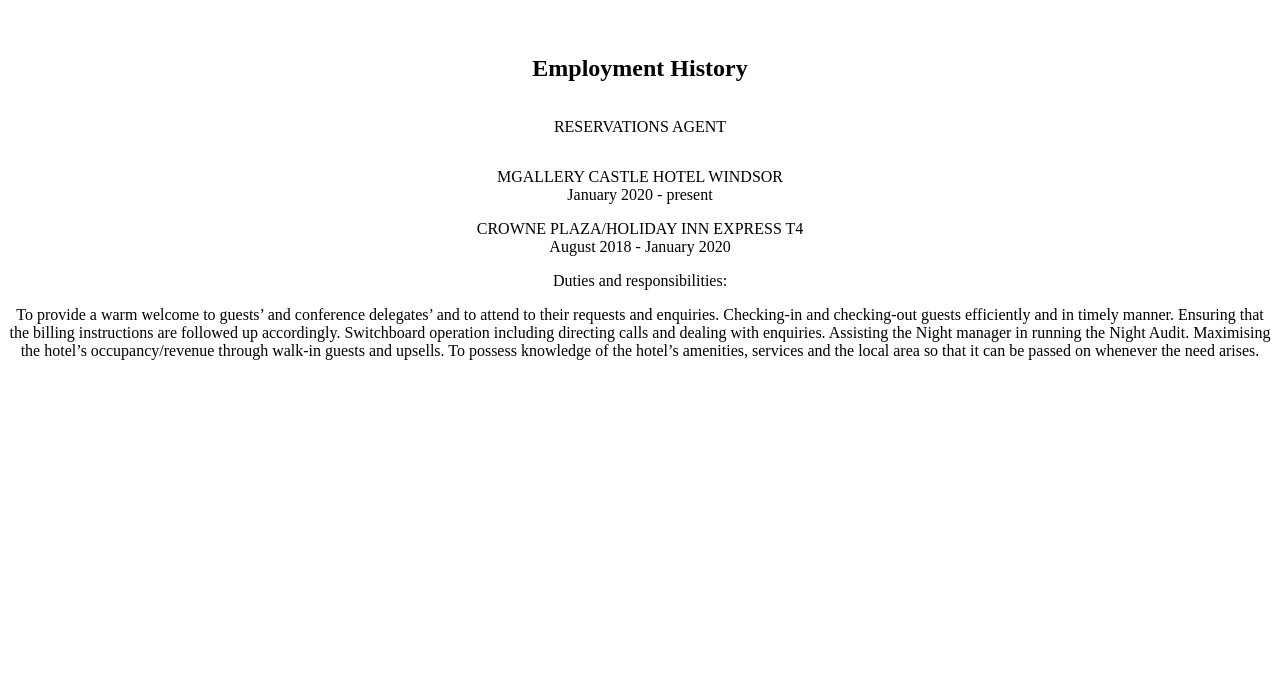
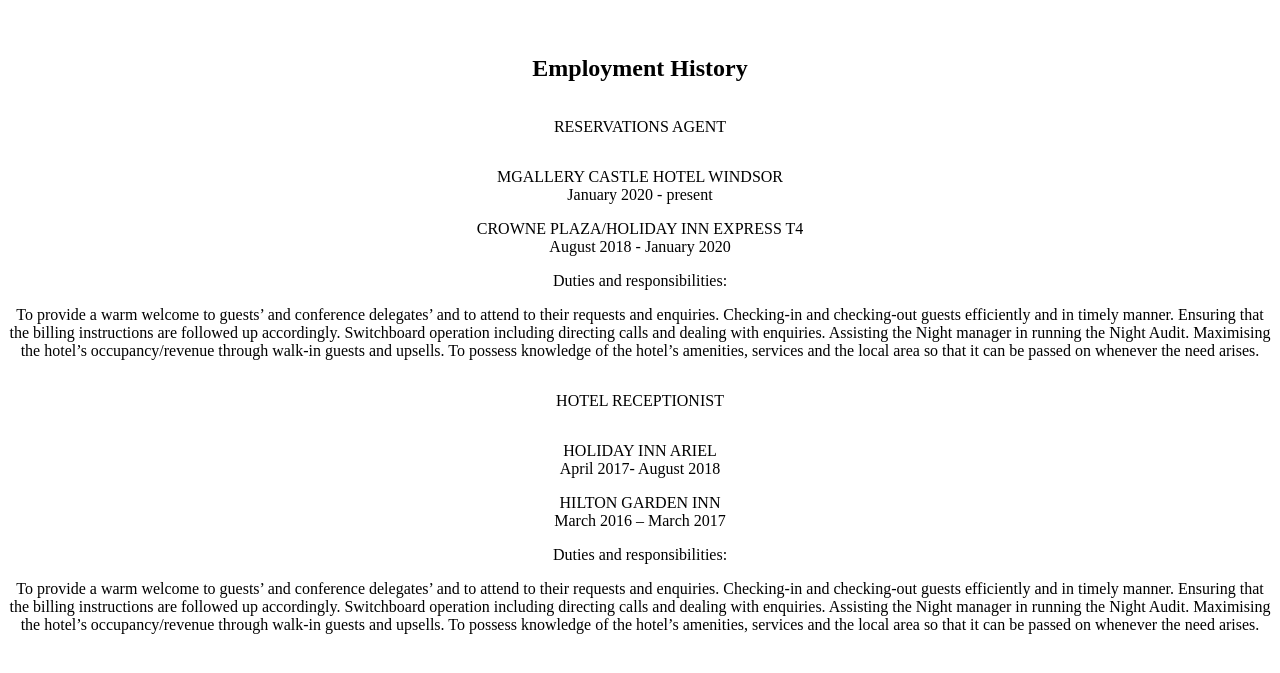
Before and after one commit to grace-gardner/virtualcv, a plain HTML site: page cv.html in a window 1280 px wide. Shown: the part 1573-2246 px from the top of the page. Drawn offline with Linux system fonts and the light colour scheme.

Commit message:
Update cv.html

```diff
--- a/cv.html
+++ b/cv.html
@@ -126,8 +126,20 @@
             <p>CROWNE PLAZA/HOLIDAY INN EXPRESS T4<br>	              August 2018 - January 2020</p>
             <p>Duties and responsibilities:</p>
             <p>To provide a warm welcome to guests’ and conference delegates’ and to attend to their requests and enquiries. Checking-in and checking-out guests efficiently and in timely manner. Ensuring that the billing instructions are followed up accordingly. Switchboard operation including directing calls and dealing with enquiries. Assisting the Night manager in running the Night Audit. Maximising the hotel’s occupancy/revenue through walk-in guests and upsells. To possess knowledge of the hotel’s amenities, services and the local area so that it can be passed on whenever the need arises.</p>
+        </div>
+        <div style="display: flex;
+            justify-content: center;
+            align-items: center;">
+            <p>HOTEL RECEPTIONIST</p>
+        </div>
+        <div style="text-align: center;">
+        	<p>HOLIDAY INN ARIEL<br>			April 2017- August 2018</p>
+    		<p>HILTON GARDEN INN<br>			March 2016 – March 2017</p>
+    		<p>Duties and responsibilities:</p>
+    		<p>To provide a warm welcome to guests’ and conference delegates’ and to attend to their requests and enquiries. Checking-in and checking-out guests efficiently and in timely manner. Ensuring that the billing instructions are followed up accordingly. Switchboard operation including directing calls and dealing with enquiries. Assisting the Night manager in running the Night Audit. Maximising the hotel’s occupancy/revenue through walk-in guests and upsells. To possess knowledge of the hotel’s amenities, services and the local area so that it can be passed on whenever the need arises.</p>
+        </div>
 
-        </div>
+
 
 
 	</section>
```
